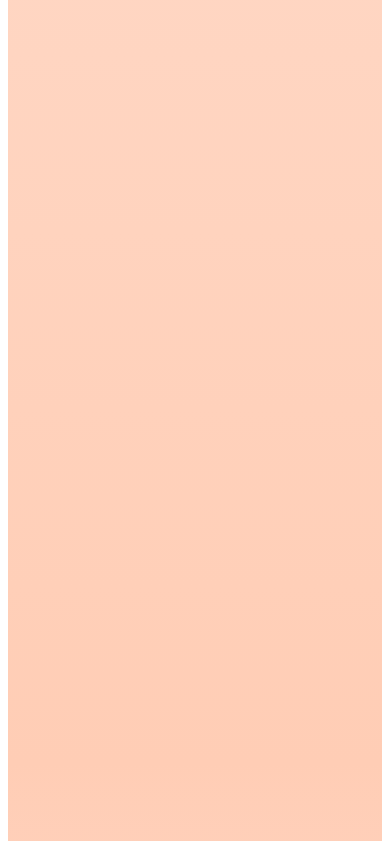
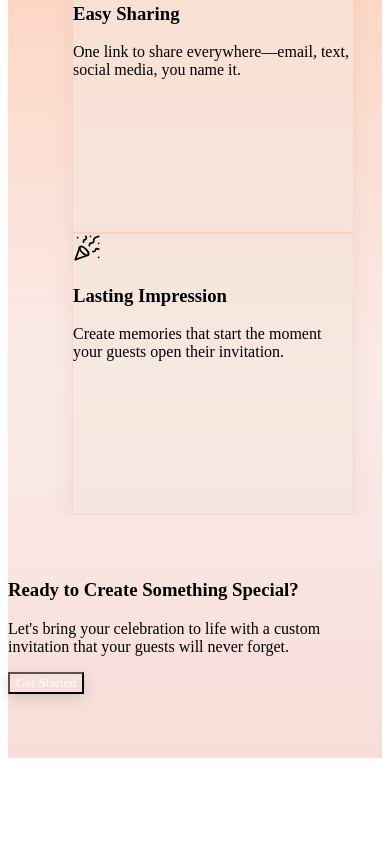
Before and after one commit to twilightgoblin/celebrate, a Next.js app: page /about in a window 390 px wide. Shown: the part 1156-1997 px from the top of the page. After the commit the page ends 1922 px from the top, so only its background shows below. Built offline with nearby package versions, Linux system fonts and the light colour scheme.

Commit message:
fixed the horizontal scrolling

```diff
--- a/src/pages/about.jsx
+++ b/src/pages/about.jsx
@@ -9,6 +9,7 @@ export default function About() {
   const sectionRef = useRef(null);
   const [scrollProgress, setScrollProgress] = useState(0);
   const [isHorizontalComplete, setIsHorizontalComplete] = useState(false);
+  const [cardWidth, setCardWidth] = useState(340);
 
   const cards = [
     {
@@ -39,62 +40,99 @@ export default function About() {
   ];
 
   useEffect(() => {
+    const updateCardWidth = () => {
+      if (typeof window !== 'undefined') {
+        if (window.innerWidth < 640) {
+          setCardWidth(280);
+        } else if (window.innerWidth < 1024) {
+          setCardWidth(320);
+        } else {
+          setCardWidth(340);
+        }
+      }
+    };
+
+    updateCardWidth();
+
     const handleScroll = () => {
       if (!secondParaRef.current || !cardsContainerRef.current || !sectionRef.current) return;
 
       const paraRect = secondParaRef.current.getBoundingClientRect();
+      const sectionRect = sectionRef.current.getBoundingClientRect();
       const navbarHeight = 80;
 
       const paraReachedNavbar = paraRect.top <= navbarHeight;
 
-      if (paraReachedNavbar) {
+      // Stop calculating if we've scrolled past the section
+      if (sectionRect.bottom < 0) return;
+
+      if (paraReachedNavbar && typeof window !== 'undefined') {
         const distanceFromNavbar = navbarHeight - paraRect.top;
 
-        // Calculate scroll needed to center the last card
+        // Calculate scroll needed to show all cards
         const scrollMultiplier = window.innerHeight * 2.5;
         const progress = Math.min(distanceFromNavbar / scrollMultiplier, 1);
         setScrollProgress(progress);
 
-        // Only mark complete when progress reaches 1 (last card centered)
-        setIsHorizontalComplete(progress >= 0.99);
-      } else {
+        // Mark complete when last card is centered
+        if (progress >= 0.99 && !isHorizontalComplete) {
+          setIsHorizontalComplete(true);
+        }
+      } else if (!paraReachedNavbar) {
         setScrollProgress(0);
+        if (isHorizontalComplete) {
           setIsHorizontalComplete(false);
+        }
       }
     };
 
+    const handleResize = () => {
+      updateCardWidth();
+      handleScroll();
+    };
+
+    if (typeof window !== 'undefined') {
       window.addEventListener('scroll', handleScroll);
-    window.addEventListener('resize', handleScroll);
+      window.addEventListener('resize', handleResize);
       handleScroll();
+    }
 
     return () => {
+      if (typeof window !== 'undefined') {
         window.removeEventListener('scroll', handleScroll);
-      window.removeEventListener('resize', handleScroll);
+        window.removeEventListener('resize', handleResize);
+      }
     };
   }, []);
+
+  // Calculate gap
+  const gap = cardWidth === 280 ? 16 : 24;
+
+  // Calculate total scroll distance for all cards
+  const totalScrollDistance = (cards.length - 1) * (cardWidth + gap);
 
   return (
     <section
       ref={sectionRef}
-      className="relative px-4 sm:px-6 lg:px-8"
+      className="relative"
       style={{
         backgroundColor: 'transparent',
         background: 'linear-gradient(180deg, transparent 0%, rgba(255, 177, 153, 0.08) 2%, rgba(255, 200, 180, 0.25) 6%, rgba(255, 217, 199, 0.5) 12%, #FFD9C7 22%, #FFCDB5 50%, rgba(224, 122, 102, 0.15) 80%, rgba(224, 122, 102, 0.25) 100%)',
-        minHeight: isHorizontalComplete ? 'auto' : '450vh',
+        height: isHorizontalComplete ? 'auto' : '450vh',
         paddingBottom: isHorizontalComplete ? '4rem' : '0'
       }}
     >
-      <div className="max-w-4xl mx-auto pt-16 sm:pt-20 pb-8 sm:pb-12">
+      <div className="max-w-4xl mx-auto pt-16 sm:pt-20 pb-8 sm:pb-12 px-4 sm:px-6 lg:px-8">
         <div className="text-center mb-8 sm:mb-12">
           <h2
-            className="text-3xl sm:text-4xl md:text-5xl lg:text-6xl font-bold mb-4 sm:mb-6 px-4"
+            className="text-3xl sm:text-4xl md:text-5xl lg:text-6xl font-bold mb-4 sm:mb-6"
             style={{ fontFamily: 'var(--font-heading)', color: 'var(--text-heading)' }}
           >
             About Us
           </h2>
         </div>
 
-        <div className="space-y-6 sm:space-y-8 mb-12 sm:mb-16 px-4">
+        <div className="space-y-6 sm:space-y-8 mb-12 sm:mb-16">
           <p
             className="text-base sm:text-lg md:text-xl lg:text-2xl leading-relaxed text-center"
             style={{ fontFamily: 'var(--font-body)', color: 'var(--text-body)' }}
@@ -110,30 +148,27 @@ export default function About() {
             We believe every celebration deserves more than just an invitation—it deserves a lasting impression. That's why we design custom invitation websites that not only inform but truly <span className="font-semibold italic" style={{ color: 'var(--text-heading)' }}>wow</span> your guests.
           </p>
         </div>
+      </div>
 
-        {/* Horizontal Scrolling Cards */}
+      {/* Horizontal Scrolling Cards - Full Width */}
       <div
         style={{
           height: isHorizontalComplete ? 'auto' : 'calc(100vh - 5rem)',
           width: '100vw',
           position: isHorizontalComplete ? 'relative' : 'sticky',
           top: isHorizontalComplete ? 'auto' : '5rem',
-            left: '50%',
-            right: '50%',
-            marginLeft: '-50vw',
-            marginRight: '-50vw',
+          left: 0,
           overflow: 'hidden'
         }}
       >
-          <div className="flex items-center justify-center h-full w-full">
+        <div className="flex items-center h-full w-full">
           <div
             ref={cardsContainerRef}
-              className="flex gap-4 sm:gap-6 transition-transform duration-100 ease-out"
+            className="flex transition-transform duration-100 ease-out"
             style={{
-                transform: `translateX(calc(50vw - 50% - ${scrollProgress * (cards.length - 1) * (window.innerWidth < 640 ? 296 : window.innerWidth < 1024 ? 344 : 364)}px))`,
+              transform: `translateX(calc(4rem - ${scrollProgress * totalScrollDistance}px))`,
               willChange: 'transform',
-                paddingLeft: '2rem',
-                paddingRight: '2rem'
+              gap: `${gap}px`
             }}
           >
             {cards.map((card, index) => {
@@ -143,7 +178,7 @@ export default function About() {
                   key={index}
                   className="flex-shrink-0 rounded-lg p-6 sm:p-8 backdrop-blur-sm"
                   style={{
-                      width: 'clamp(280px, 85vw, 340px)',
+                    width: `${cardWidth}px`,
                     minHeight: '280px',
                     backgroundColor: 'rgba(245, 230, 220, 0.6)',
                     border: '1px solid rgba(255, 177, 153, 0.3)',
@@ -153,7 +188,7 @@ export default function About() {
                 >
                   <div className="mb-4 sm:mb-5">
                     <Icon
-                        size={window.innerWidth < 640 ? 28 : 32}
+                      size={cardWidth === 280 ? 28 : 32}
                       strokeWidth={1.5}
                       style={{ color: 'var(--btn-primary)' }}
                     />
@@ -182,10 +217,11 @@ export default function About() {
 
       {/* Next Section - Appears after horizontal scroll completes */}
       <div
-          className="mt-16 sm:mt-24 px-4 transition-opacity duration-500"
+        className="px-4 sm:px-6 lg:px-8 transition-opacity duration-500"
         style={{
           opacity: isHorizontalComplete ? 1 : 0,
-            pointerEvents: isHorizontalComplete ? 'auto' : 'none'
+          pointerEvents: isHorizontalComplete ? 'auto' : 'none',
+          marginTop: isHorizontalComplete ? '4rem' : '0'
         }}
       >
         <div className="max-w-4xl mx-auto text-center py-12 sm:py-16">
@@ -214,7 +250,6 @@ export default function About() {
           </button>
         </div>
       </div>
-      </div>
     </section>
   );
 }
```
Lines whose indentation alone changed are shown as unchanged.
